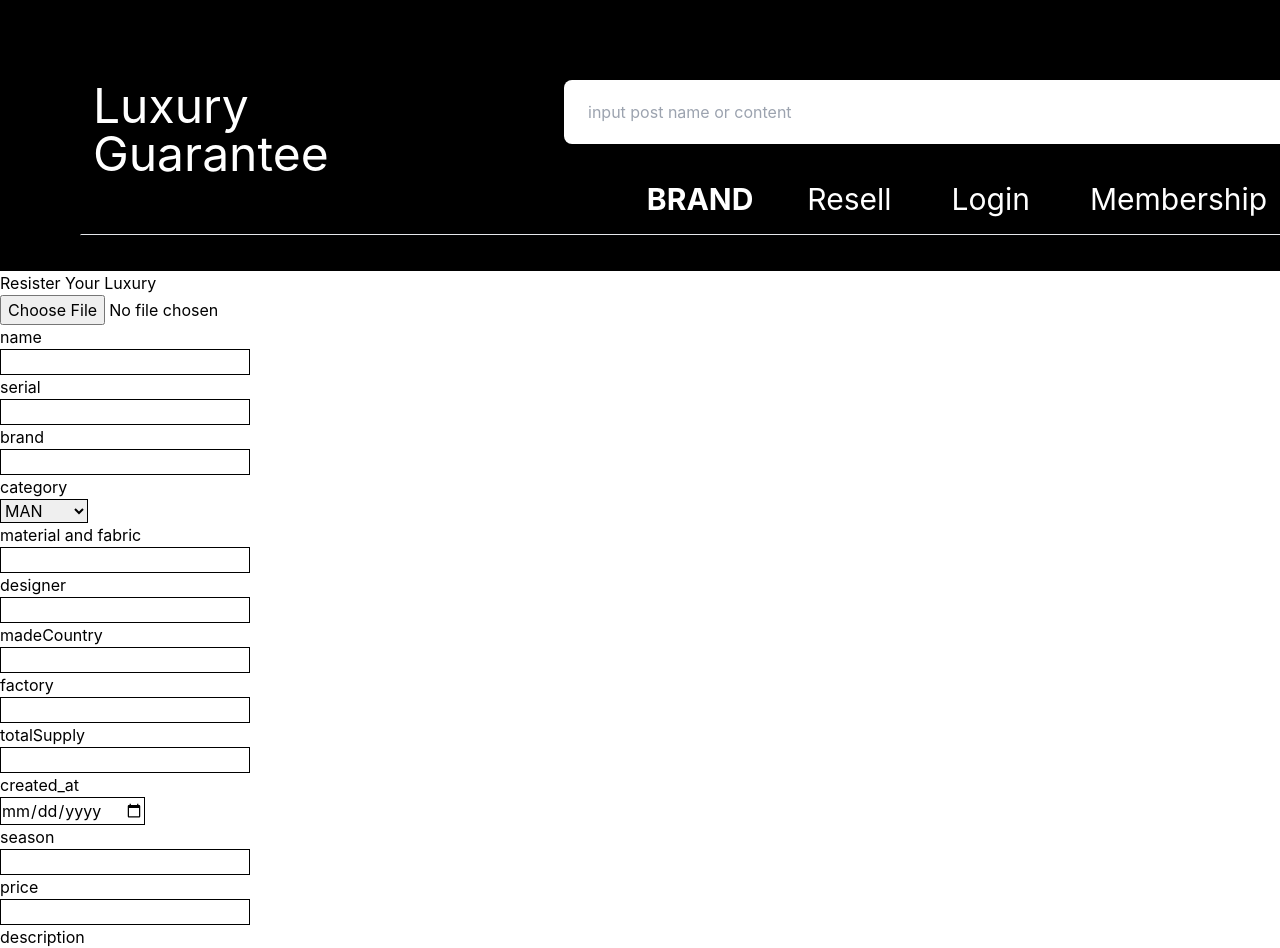
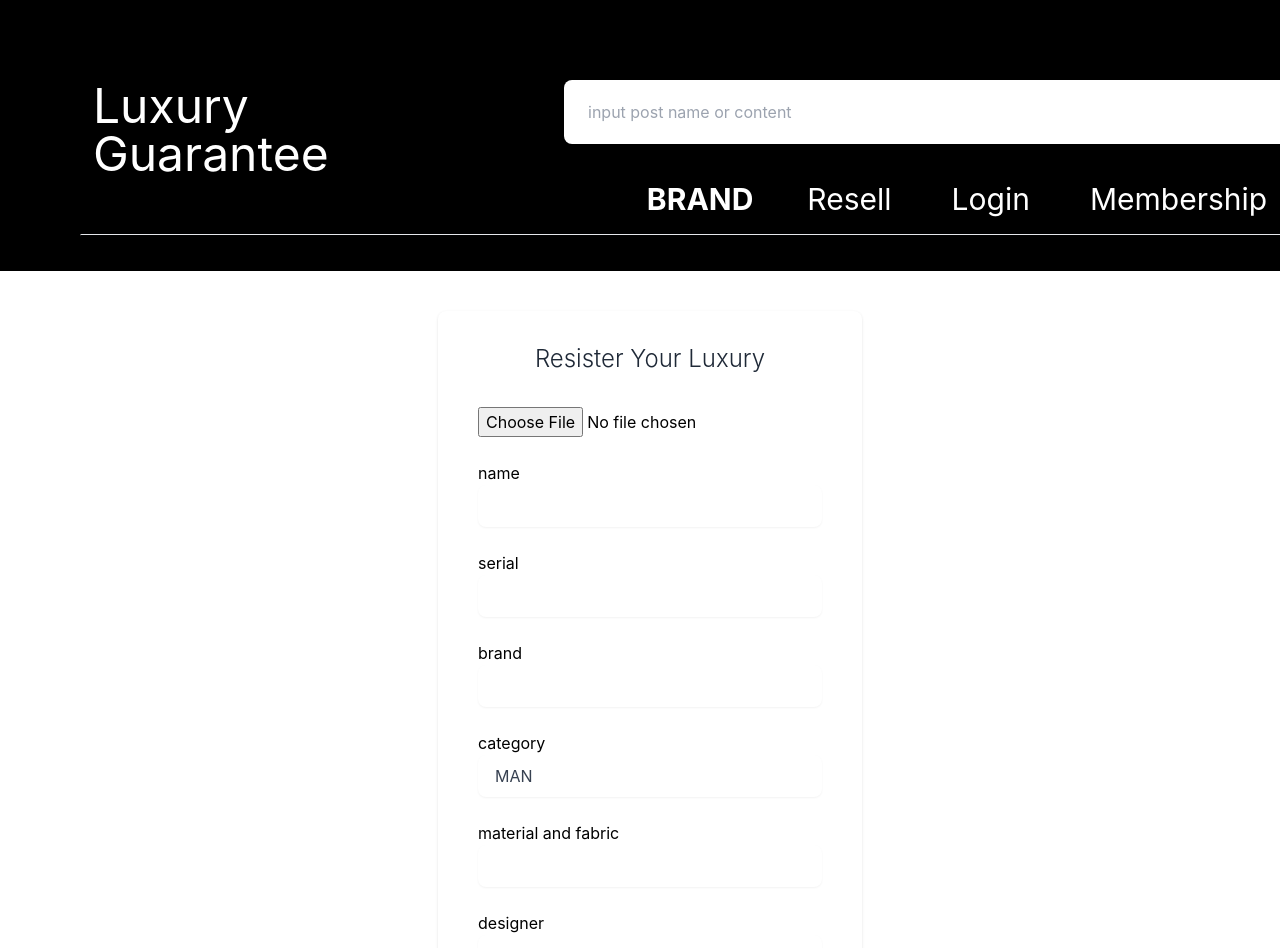
Before and after one commit to codestates-beb/BEB-07-final-Luxury-Guarantee, a React (Create React App) app in the folder client/: page /luxuryresister in a window 1280 px wide. Shown: the top 948 px of the page. Built offline with nearby package versions, Linux system fonts and the light colour scheme.

Commit message:
create css

```diff
--- a/client/src/pages/LuxuryResister.js
+++ b/client/src/pages/LuxuryResister.js
@@ -59,96 +59,105 @@ const LuxuryResister = () => {
 
 
     return (
-        <>
-            <h1>Resister Your Luxury</h1>
+
+        <div className='flex justify-center mb-10 mt-10'>
+            <div className="flex flex-col max-w-md px-4 py-8 bg-white rounded-lg shadow dark:bg-gray-800 sm:px-6 md:px-8 lg:px-10">
+    <div className="self-center mb-2 text-xl font-light text-gray-800 sm:text-2xl dark:text-white">
+            Resister Your Luxury
+            </div>
+            <br></br>
             <input type="file" accept="image/*"
                 className="media" onChange={saveImgFile} ref={imgRef}
             />
             {imageSrc && <img className="preview-img" src={imageSrc} alt="preview-img" />}
-            <div>
-                <label>
+            <br></br>
+                <div className=''>
                     name
-                </label>
+                <input name='name' onChange={handleChange} value={inputValue.name || ""} className=" rounded-lg border-transparent flex-1 appearance-none border border-gray-600 w-full py-2 px-4 bg-white text-gray-700 placeholder-gray-700 shadow-sm text-base focus:outline-none focus:ring-2 focus:ring-gray-600 focus:border-transparent" />
+                    </div>
+                    <br></br>
+
+                <div className=''>
+                    serial
+                </div>
+
+                <input name='serial' onChange={handleChange} value={inputValue.serial || ""} className='rounded-lg border-transparent flex-1 appearance-none border border-gray-600 w-full py-2 px-4 bg-white text-gray-700 placeholder-gray-700 shadow-sm text-base focus:outline-none focus:ring-2 focus:ring-gray-600 focus:border-transparent'  ></input>
                 <br></br>
-                <input name='name' onChange={handleChange} value={inputValue.name || ""} className='border border-black' ></input>
-                <br></br>
-                <label>
-                    serial
-                </label>
-                <br></br>
-                <input name='serial' onChange={handleChange} value={inputValue.serial || ""} className='border border-black' ></input>
-                <br></br>
-                <label>
+                <div className=''>
                     brand
-                </label>
-                <br></br>
-                <input name='brand' onChange={handleChange} value={inputValue.brand || ""} className='border border-black' ></input>
-                <br></br>
+
+
+                <input name='brand' onChange={handleChange} value={inputValue.brand || ""} className='rounded-lg border-transparent flex-1 appearance-none border border-gray-600 w-full py-2 px-4 bg-white text-gray-700 placeholder-gray-700 shadow-sm text-base focus:outline-none focus:ring-2 focus:ring-gray-600 focus:border-transparent' ></input>
+               </div>
+               <br></br>
                 <label>
                     category
                 </label>
-                <br></br>
-                <select name='category' onChange={handleChange} value={inputValue.category || ""} className='border border-black' >{options}</select>
+
+                <select name='category' onChange={handleChange} value={inputValue.category || ""} className='rounded-lg border-transparent flex-1 appearance-none border border-gray-600 w-full py-2 px-4 bg-white text-gray-700 placeholder-gray-700 shadow-sm text-base focus:outline-none focus:ring-2 focus:ring-gray-600 focus:border-transparent' >{options}</select>
                 <br></br>
                 <label>
                     material and fabric
                 </label>
-                <br></br>
-                <input name='material' onChange={handleChange} value={inputValue.material || ""} className='border border-black' ></input>
+
+                <input name='material' onChange={handleChange} value={inputValue.material || ""} className='rounded-lg border-transparent flex-1 appearance-none border border-gray-600 w-full py-2 px-4 bg-white text-gray-700 placeholder-gray-700 shadow-sm text-base focus:outline-none focus:ring-2 focus:ring-gray-600 focus:border-transparent' ></input>
                 <br></br>
                 <label>
                     designer
                 </label>
-                <br></br>
-                <input name='designer' onChange={handleChange} value={inputValue.designer || ""} className='border border-black' ></input>
+
+                <input name='designer' onChange={handleChange} value={inputValue.designer || ""} className='rounded-lg border-transparent flex-1 appearance-none border border-gray-600 w-full py-2 px-4 bg-white text-gray-700 placeholder-gray-700 shadow-sm text-base focus:outline-none focus:ring-2 focus:ring-gray-600 focus:border-transparent' ></input>
                 <br></br>
                 <label>
                     madeCountry
                 </label>
-                <br></br>
-                <input name='madeCountry' onChange={handleChange} value={inputValue.madeCountry || ""} className='border border-black' ></input>
+
+                <input name='madeCountry' onChange={handleChange} value={inputValue.madeCountry || ""} className='rounded-lg border-transparent flex-1 appearance-none border border-gray-600 w-full py-2 px-4 bg-white text-gray-700 placeholder-gray-700 shadow-sm text-base focus:outline-none focus:ring-2 focus:ring-gray-600 focus:border-transparent' ></input>
                 <br></br>
                 <label>
                     factory
                 </label>
-                <br></br>
-                <input name='factory' onChange={handleChange} value={inputValue.factory || ""} className='border border-black' ></input>
+
+                <input name='factory' onChange={handleChange} value={inputValue.factory || ""} className='rounded-lg border-transparent flex-1 appearance-none border border-gray-600 w-full py-2 px-4 bg-white text-gray-700 placeholder-gray-700 shadow-sm text-base focus:outline-none focus:ring-2 focus:ring-gray-600 focus:border-transparent' ></input>
                 <br></br>
                 <label>
                     totalSupply
                 </label>
-                <br></br>
-                <input name='totalSupply' onChange={handleChange} value={inputValue.totalSupply || ""} className='border border-black' ></input>
+
+                <input name='totalSupply' onChange={handleChange} value={inputValue.totalSupply || ""} className='rounded-lg border-transparent flex-1 appearance-none border border-gray-600 w-full py-2 px-4 bg-white text-gray-700 placeholder-gray-700 shadow-sm text-base focus:outline-none focus:ring-2 focus:ring-gray-600 focus:border-transparent' ></input>
                 <br></br>
                 <label>
                     created_at
                 </label>
-                <br></br>
-                <input name='createdDate' onChange={handleChange} type='date' value={inputValue.createdDate || ""} className='border border-black' ></input>
+
+                <input name='createdDate' onChange={handleChange} type='date' value={inputValue.createdDate || ""} className='rounded-lg border-transparent flex-1 appearance-none border border-gray-600 w-full py-2 px-4 bg-white text-gray-700 placeholder-gray-700 shadow-sm text-base focus:outline-none focus:ring-2 focus:ring-gray-600 focus:border-transparent' ></input>
                 <br></br>
                 <label>
                     season
                 </label>
-                <br></br>
-                <input name='season' onChange={handleChange} value={inputValue.season || ""} className='border border-black' ></input>
+
+                <input name='season' onChange={handleChange} value={inputValue.season || ""} className='rounded-lg border-transparent flex-1 appearance-none border border-gray-600 w-full py-2 px-4 bg-white text-gray-700 placeholder-gray-700 shadow-sm text-base focus:outline-none focus:ring-2 focus:ring-gray-600 focus:border-transparent' ></input>
                 <br></br>
                 <label>
                     price
                 </label>
-                <br></br>
-                <input name='price' onChange={handleChange} value={inputValue.price || ""} className='border border-black' ></input>
+
+                <input name='price' onChange={handleChange} value={inputValue.price || ""} className='rounded-lg border-transparent flex-1 appearance-none border border-gray-600 w-full py-2 px-4 bg-white text-gray-700 placeholder-gray-700 shadow-sm text-base focus:outline-none focus:ring-2 focus:ring-gray-600 focus:border-transparent' ></input>
                 <br></br>
                 <label>
                     description
                 </label>
+
+                <input name='description' onChange={handleChange} value={inputValue.description || ""} className='rounded-lg border-transparent flex-1 appearance-none border border-gray-600 w-full py-2 px-4 bg-white text-gray-700 placeholder-gray-700 shadow-sm text-base focus:outline-none focus:ring-2 focus:ring-gray-600 focus:border-transparent' ></input>
                 <br></br>
-                <input name='description' onChange={handleChange} value={inputValue.description || ""} className='border border-black' ></input>
-                <br></br>
+
+
+                <button className='lux-resister bg-black hover:bg-black text-white font-bold py-2 px-4 rounded ' onClick={onSubmitHandler}>Create</button>
             </div>
-            <div>
-                <button className='lux-resister bg-blue-500 hover:bg-blue-700 text-white font-bold py-2 px-4 rounded ' onClick={onSubmitHandler}>명품 등록하기</button>
             </div>
-        </>
+
+
+
     )
 }
 
--- a/client/src/pages/SignupCompany.js
+++ b/client/src/pages/SignupCompany.js
@@ -84,7 +84,7 @@ const SignupCompany = () => {
                             </div>
                             <div className="flex w-full my-4">
                                 <button type="submit" className="py-2 px-4  bg-black hover:bg-black focus:ring-black focus:ring-offset-purple-200 text-white w-full transition ease-in duration-200 text-center text-base font-semibold shadow-md focus:outline-none focus:ring-2 focus:ring-offset-2  rounded-lg ">
-                                    Login
+                                    submit
                                 </button>
                             </div>
                         </form>
--- a/client/src/pages/SignupUser.js
+++ b/client/src/pages/SignupUser.js
@@ -90,7 +90,7 @@ const SignupUser = () => {
                         </div>
                         <div className="flex w-full my-4">
                             <button onClick={onSubmitHandler} className="py-2 px-4  bg-black hover:bg-black focus:ring-black focus:ring-offset-black text-white w-full transition ease-in duration-200 text-center text-base font-semibold shadow-md focus:outline-none focus:ring-2 focus:ring-offset-2  rounded-lg ">
-                                Login
+                                submit
                             </button>
                         </div>
 
```
